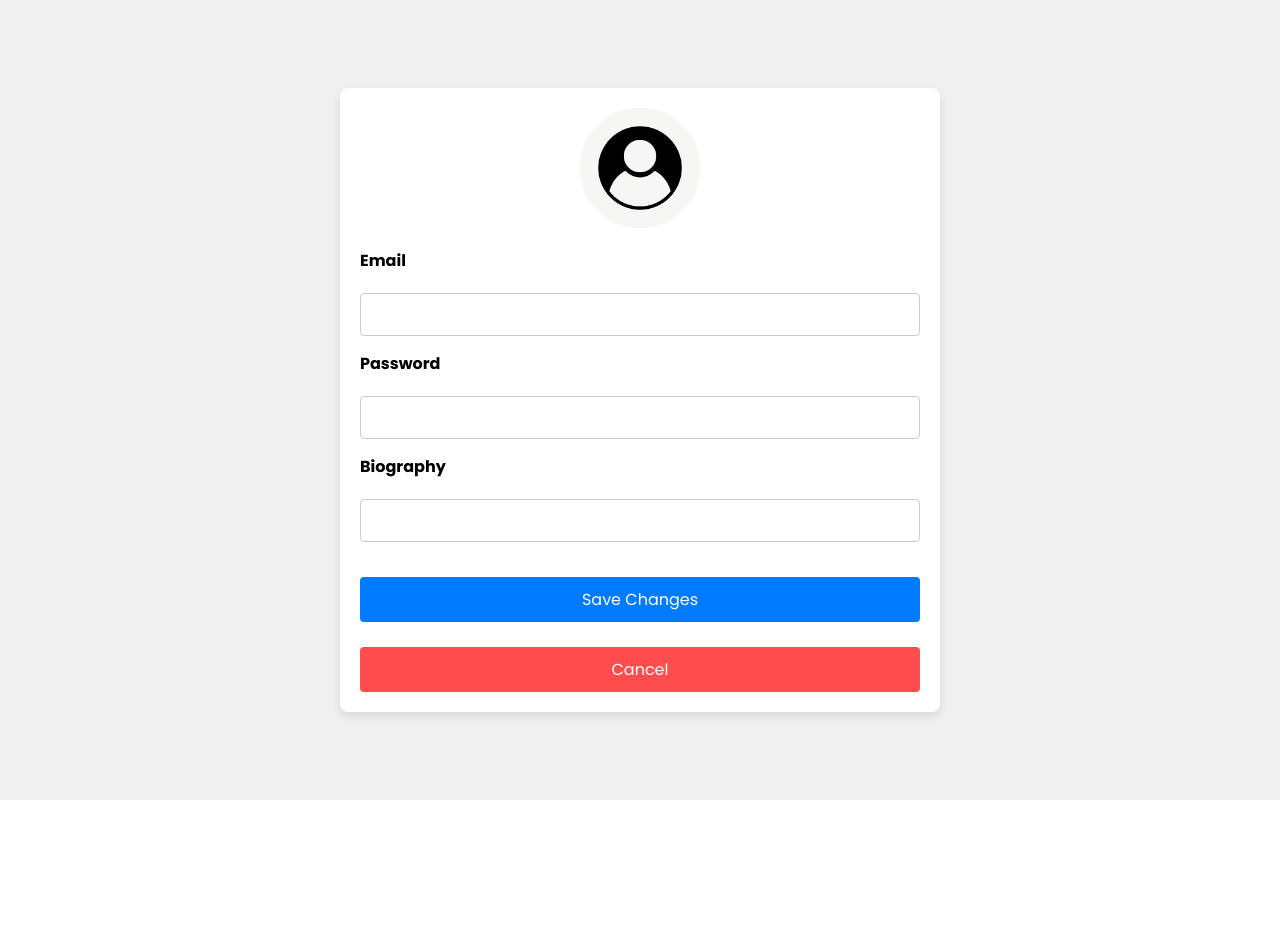
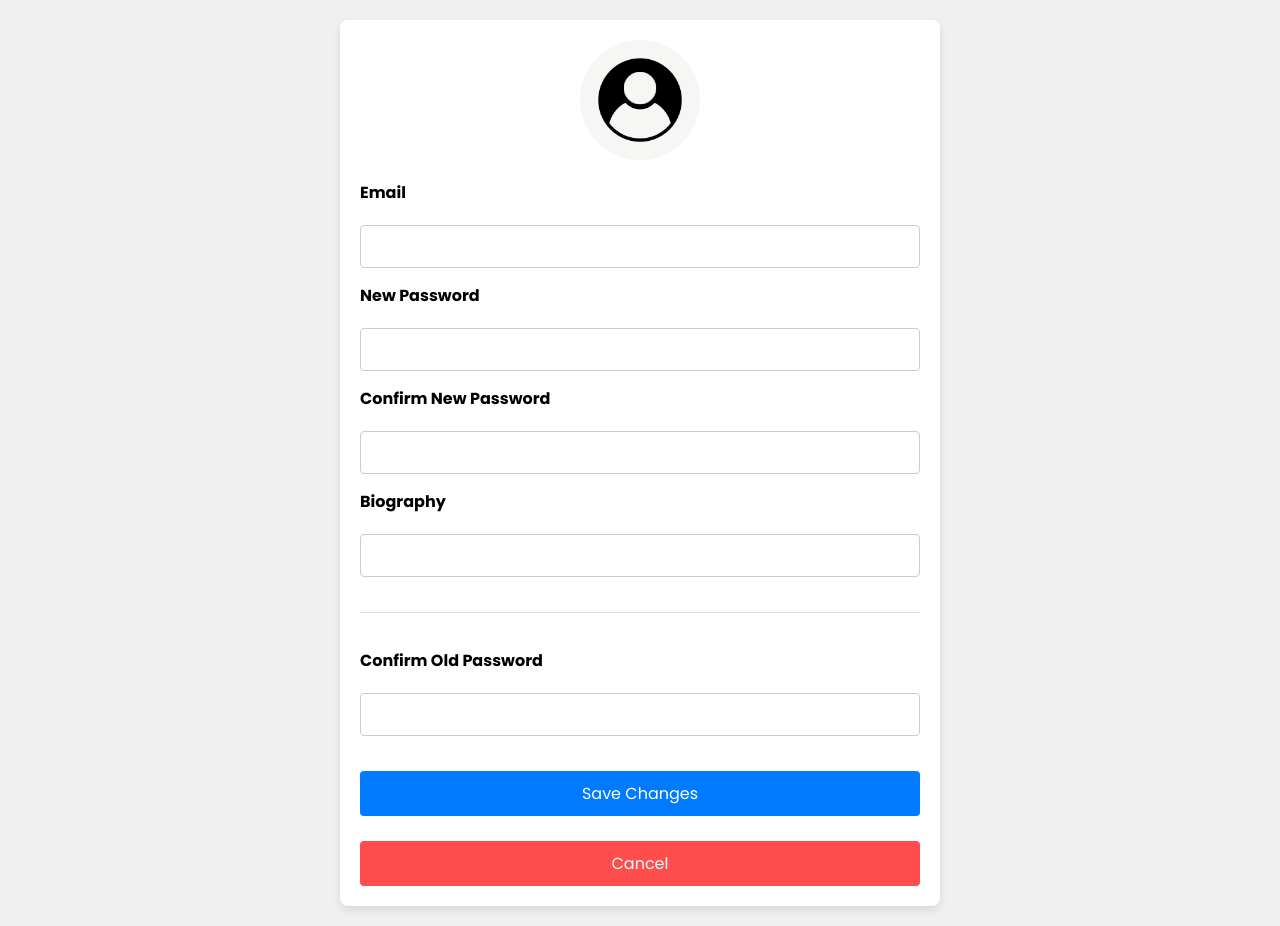
Before and after one commit to kamaldbouk/Blog, a React (Create React App) app in the folder frontend/: page /edit in a window 1280 px wide. Before the commit the page ends 800 px from the top, so only its background shows below. Built offline with nearby package versions, Linux system fonts and the light colour scheme.

Commit message:
edit page updated

```diff
--- a/frontend/src/index.css
+++ b/frontend/src/index.css
@@ -380,9 +380,9 @@ header {
   flex-direction: column;
   align-items: center;
   padding: 50px 20px;
-  background-color: #f9f9f9;
+  background-color: #f1f1f1;
   border-radius: 8px;
-  box-shadow: 0 4px 8px rgba(0, 0, 0, 0.1);
+  box-shadow: 0 4px 8px rgba(0, 0, 0, 0.4);
   max-width: 800px;
   margin: 20px auto;
 }
@@ -647,6 +647,7 @@ h2 {
   width: 120px;
   height: 120px;
   margin-bottom: 20px;
+  cursor: pointer;
 }
 
 .image-container img {
@@ -722,3 +723,10 @@ h2 {
 .cancel-button:hover {
   background-color: #e60000;
 }
+
+.edit-info hr {
+  border: none;
+  height: 1px;
+  background-color: #ddd;
+  margin: 20px 0;
+}
--- a/frontend/src/pages/Edit.js
+++ b/frontend/src/pages/Edit.js
@@ -27,10 +27,15 @@ const Edit = () => {
                 <input id="file-input" type="file" style={{ display: 'none' }} />
                     <label htmlFor='email'>Email</label>
                     <input type="email" className='email' />
-                    <label htmlFor='pass'>Password</label>
-                    <input type="password" className='pass' />
+                    <label htmlFor='newPass'>New Password</label>
+                    <input type="password" className='newPass' />
+                    <label htmlFor='confirmNew'>Confirm New Password</label>
+                    <input type="password" className='confirmNew' />
                     <label htmlFor='bio'>Biography</label>
                     <input type="text" className='bio' />
+                    <hr/>
+                    <label htmlFor='oldPass'>Confirm Old Password</label>
+                    <input type="password" className='oldPass' />
                     <button type="submit" className="submit-button">Save Changes</button>
                     <button type="button" className="cancel-button" onClick={returnHome}>Cancel</button>
                 </form>
--- a/frontend/src/pages/Home.js
+++ b/frontend/src/pages/Home.js
@@ -2,6 +2,7 @@ const Home = () => {
     return (
         <div className="home">
             <h1>Home</h1>
+
         </div>
     )
 }
```
